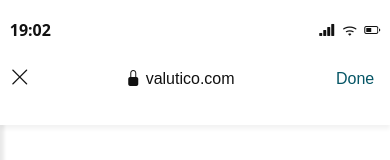
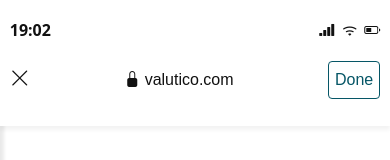
Before and after one commit to meancodes/Valutico, a plain HTML site: page index.html in a window 390 px wide. In both pictures the pointer is over the link "Done". Shown: the top 160 px of the page. Drawn offline with nearby package versions, Linux system fonts and the light colour scheme; a web font is replaced by a local one.

Commit message:
Update style.css

```diff
--- a/assets/styles/style.css
+++ b/assets/styles/style.css
@@ -733,6 +733,8 @@ article .demo{
         background-color: var(--clr-light);
         color: var(--clr-darkblue);
         padding: 4px 6px;
+        border: 1px solid var(--clr-darkblue);
+        border-radius: 4px;
     }
 
     nav img{
```
